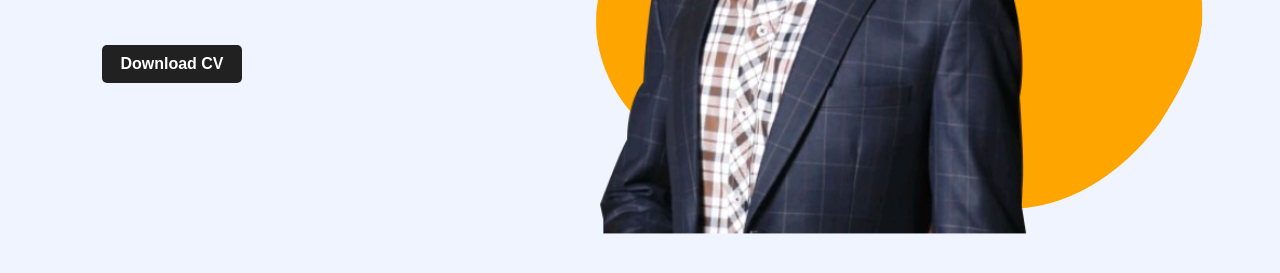
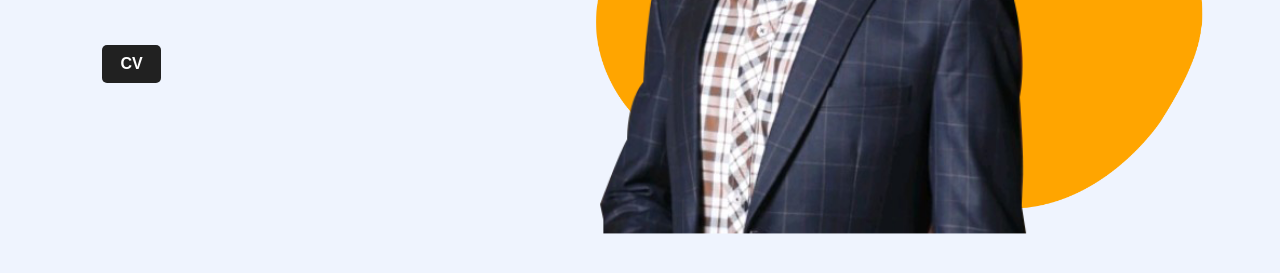
Before and after one commit to usama0317/my-personal-portfolio, a plain HTML site: page index.html in a window 1280 px wide. Shown: the part 519-792 px from the top of the page. Drawn offline with Linux system fonts and the light colour scheme.

Commit message:
update cv

```diff
--- a/index.html
+++ b/index.html
@@ -23,7 +23,7 @@
         <h1>I' Am Mohammad <span>Usama</span></h1>
         <p>Lorem ipsum dolor sit amet consectetur adipisicing elit. Molestiae rem <br> blanditiis pariatur magnam necessitatibus illum voluptas perferendis ut ullam quisquam?</p>
         <br>
-        <a href="#">Download CV</a>
+        <a href="#">CV</a>
         </div>
         <div class="images">
             <img src="./images/shape.png" class="shape">
```
